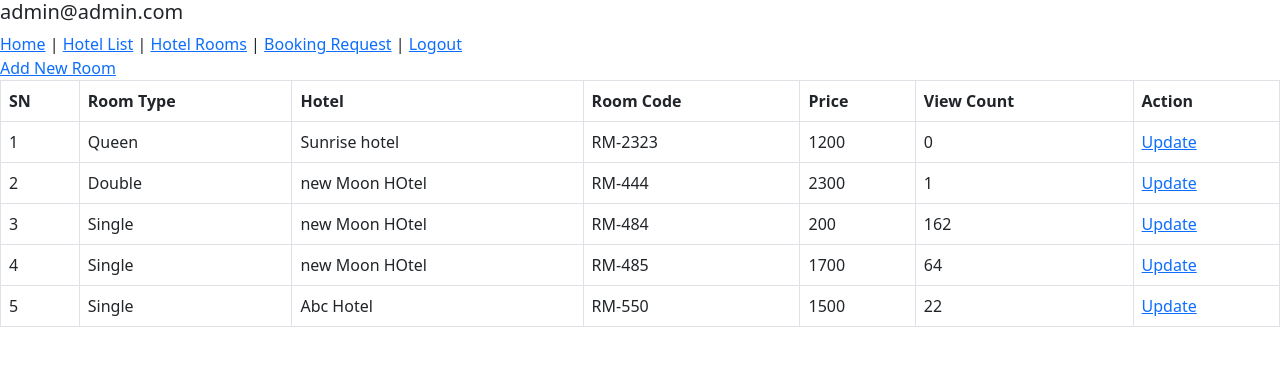
After one commit to ecedreamer/hbsproject, a Django app: page /system-admin/room-list/ in a window 1280 px wide. The commit adds this page. Shown: the top 366 px of the page. Run offline with Django 3.2, Linux system fonts and the light colour scheme; a user stored in the database is signed in; data comes from the database, SQL or seed files in the repository.

```diff
--- a/hbsapp/models.py
+++ b/hbsapp/models.py
@@ -93,12 +93,12 @@ RATING = (
     (1, "I do not recommend this room"),
 )
 class RoomBooking(TimeStamp):
-    hotel_room = models.ForeignKey(Hotel, on_delete=models.RESTRICT)
+    hotel_room = models.ForeignKey(HotelRoom, on_delete=models.RESTRICT)
     customer = models.ForeignKey(Customer, on_delete=models.RESTRICT)
 
     total_persons = models.PositiveIntegerField(default=1)
-    estimated_arrival_time = models.DateTimeField()
-    booking_for_in_days = models.PositiveIntegerField(default=1)
+    booking_starts = models.DateField()
+    booking_ends = models.DateField()
     message = models.TextField(null=True, blank=True)
 
     booking_status = models.CharField(max_length=50, choices=BOOKING_STATUS)
--- a/hbsapp/urls.py
+++ b/hbsapp/urls.py
@@ -12,9 +12,12 @@ urlpatterns = [
     path("login/", CustomerLoginView.as_view(), name="customerlogin"),
     path("logout/", CustomerLogoutView.as_view(), name="customerlogout"),
 
-    path("room-<room_code>-<int:pk>-book/",
+    path("room-<int:pk>-check/",
+         CustomerRoomCheckView.as_view(), name="customerroomcheck"),
+    path("room-<int:pk>-book/",
          CustomerRoomBookingView.as_view(), name="customerroombooking"),
-     path("customer-profile/",
+
+    path("customer-profile/",
          CustomerProfileView.as_view(), name="customerprofile"),
 
     # admin urls
@@ -28,4 +31,9 @@ urlpatterns = [
          AdminHotelCreateView.as_view(), name="adminhotelcreate"),
     path("system-admin/hotel-<int:pk>-update/",
          AdminHotelUpdateView.as_view(), name="adminhotelupdate"),
+
+    path("system-admin/room-list/",
+         AdminRoomListView.as_view(), name="adminroomlist"),
+    path("system-admin/room-create/",
+         AdminRoomCreateView.as_view(), name="adminroomcreate"),
 ]
--- a/hbsapp/views.py
+++ b/hbsapp/views.py
@@ -2,7 +2,10 @@ from django.contrib.auth import authenticate, login, logout
 from django.shortcuts import render, redirect
 from django.urls import reverse, reverse_lazy
 from django.views.generic import View
+from django.http import JsonResponse
 from django.contrib import messages
+from django.utils import timezone
+from datetime import date
 from .forms import *
 
 
@@ -125,8 +128,51 @@ class CustomerRequiredMixin(object):
         return super(CustomerRequiredMixin, self).dispatch(request, *args, **kwargs)
 
 
+class CustomerRoomCheckView(ClientMixin, View):
+    def get(self, request, *args, **kwargs):
+        room = HotelRoom.objects.get(id=self.kwargs.get("pk"))
+        booking_starts = request.GET.get("date")
+        booking_for = date.fromisoformat(booking_starts)
+        if booking_for >= timezone.now().date() :
+            rb = RoomBooking.objects.filter(hotel_room=room, booking_starts__lte=booking_starts, booking_ends__gte=booking_starts)
+            if rb.exists():
+                room_status = "unavailable"
+            else:
+                room_status = "available"
+        else:
+            room_status = "error"
+        resp = {
+            "status": room_status
+        }
+        return JsonResponse(resp)
+
+
+
 class CustomerRoomBookingView(CustomerRequiredMixin, ClientMixin, View):
-    pass
+    def post(self, request, *args, **kwargs):
+        try:
+
+            room = HotelRoom.objects.get(id=self.kwargs.get("pk"))
+            context = self.context
+            booking_form = RoomBookingForm(request.POST)
+            if booking_form.is_valid():
+                print(booking_form.cleaned_data)
+                booking = booking_form.save(commit=False)
+                booking.hotel_room = room
+                booking.customer = request.user.customer
+                booking.booking_status = "Pending"
+                stay_days = booking_form.cleaned_data.get("booking_ends") - booking_form.cleaned_data.get("booking_starts")
+                stay_days = 1 if stay_days.days == 0 else stay_days.days
+                booking.amount = room.price * booking_form.cleaned_data.get("total_persons") * stay_days
+                booking.save()
+                return render(request, "clienttemplates/customerroombooking.html", context)
+            else:
+                messages.error(request, "Something went wrong..")
+                return redirect("hbsapp:clientroomdetail", room_code=room.room_code, pk=room.id)
+        except Exception as e:
+            messages.error(request, "Room not found..")
+            print(e)
+            return redirect("hbsapp:clienthome")
 
 
 class CustomerProfileView(CustomerRequiredMixin, ClientMixin, View):
@@ -247,3 +293,25 @@ class AdminHotelUpdateView(AdminRequiredMixin, View):
             print(e)
             messages.error(request, "Can not save the data.")
         return redirect("hbsapp:adminhotellist")
+
+
+class AdminRoomListView(AdminRequiredMixin, View):
+    def get(self, request, *args, **kwargs):
+        context = self.context
+        context["roomlist"] = HotelRoom.objects.order_by("-id")
+        return render(request, "admintemplates/adminroomlist.html", context)
+
+
+class AdminRoomCreateView(AdminRequiredMixin, View):
+    def get(self, request, *args, **kwargs):
+        context = self.context
+        context["roomform"] = HotelRoomForm
+        return render(request, "admintemplates/adminroomcreate.html", context)
+
+    def post(self, request, *args, **kwargs):
+        room_form = HotelRoomForm(request.POST, request.FILES)
+        if room_form.is_valid():
+            room = room_form.save()
+        else:
+            messages.error(request, "Something went wrong")
+        return redirect("hbsapp:adminroomlist")
--- a/templates/admintemplates/adminbase.html
+++ b/templates/admintemplates/adminbase.html
@@ -8,8 +8,10 @@
 </head>
 <body>
     <h5>{{admin.user.username}}</h5>
-    <a href="{% url 'hbsapp:adminhome' %}">Home</a>
-    <a href="{% url 'hbsapp:adminhotellist' %}">Hotel List</a>
+    <a href="{% url 'hbsapp:adminhome' %}">Home</a> |
+    <a href="{% url 'hbsapp:adminhotellist' %}">Hotel List</a> |
+    <a href="{% url 'hbsapp:adminroomlist' %}">Hotel Rooms</a> |
+    <a href="{% url 'hbsapp:adminhotellist' %}">Booking Request</a> |
     <a href="{% url 'hbsapp:adminlogout' %}">Logout</a>
     {% block content %}
 
--- /dev/null
+++ b/templates/admintemplates/adminroomlist.html
@@ -0,0 +1,40 @@
+{% extends 'admintemplates/adminbase.html' %}
+{% block title %}Hotel Room List{% endblock %}
+
+{% block content %}
+<div class="row">
+    <div class="col-md-12">
+        <a href="{% url 'hbsapp:adminroomcreate' %}">Add New Room</a>
+        <div class="table">
+            <table class="table table-bordered">
+                <thead>
+                    <tr>
+                        <th>SN</th>
+                        <th>Room Type</th>
+                        <th>Hotel</th>
+                        <th>Room Code</th>
+                        <th>Price</th>
+                        <th>View Count</th>
+                        <th>Action</th>
+                    </tr>
+                </thead>
+                <tbody>
+                    {% for room in roomlist %}
+                    <tr>
+                        <td>{{forloop.counter}}</td>
+                        <td>{{room.room_type}}</td>
+                        <td>{{room.hotel}}</td>
+                        <td>{{room.room_code}}</td>
+                        <td>{{room.price}}</td>
+                        <td>{{room.view_count}}</td>
+                        <td>
+                            <a href="">Update</a>
+                        </td>
+                    </tr>
+                    {% endfor %}
+                </tbody>
+            </table>
+        </div>
+    </div>
+</div>
+{% endblock %}
--- a/templates/clienttemplates/clientbase.html
+++ b/templates/clienttemplates/clientbase.html
@@ -80,6 +80,8 @@
     {% endfor %}
     {% endif %}
     <script src="https://cdn.jsdelivr.net/npm/bootstrap@5.0.0-beta3/dist/js/bootstrap.bundle.min.js"></script>
+    <script src="//cdn.jsdelivr.net/npm/sweetalert2@10"></script>
+
     {% block js %}
 
     {% endblock %}
```
Also changed, not shown: hbsapp/forms.py (+26 -5 lines), templates/admintemplates/adminhotelcreate.html (+13 -5 lines), templates/admintemplates/adminroomcreate.html (added, +21 -0 lines), templates/clienttemplates/clientroomdetail.html (+87 -15 lines), templates/clienttemplates/customerroombooking.html (added, +13 -0 lines), db.sqlite3, hbsapp/migrations/0001_initial.py, hbsapp/migrations/0002_hotel_image.py (deleted), media/rooms/hotel-room4.jpeg (added), media/rooms/hotel-room4_2X6rv4Z.jpeg (added).
